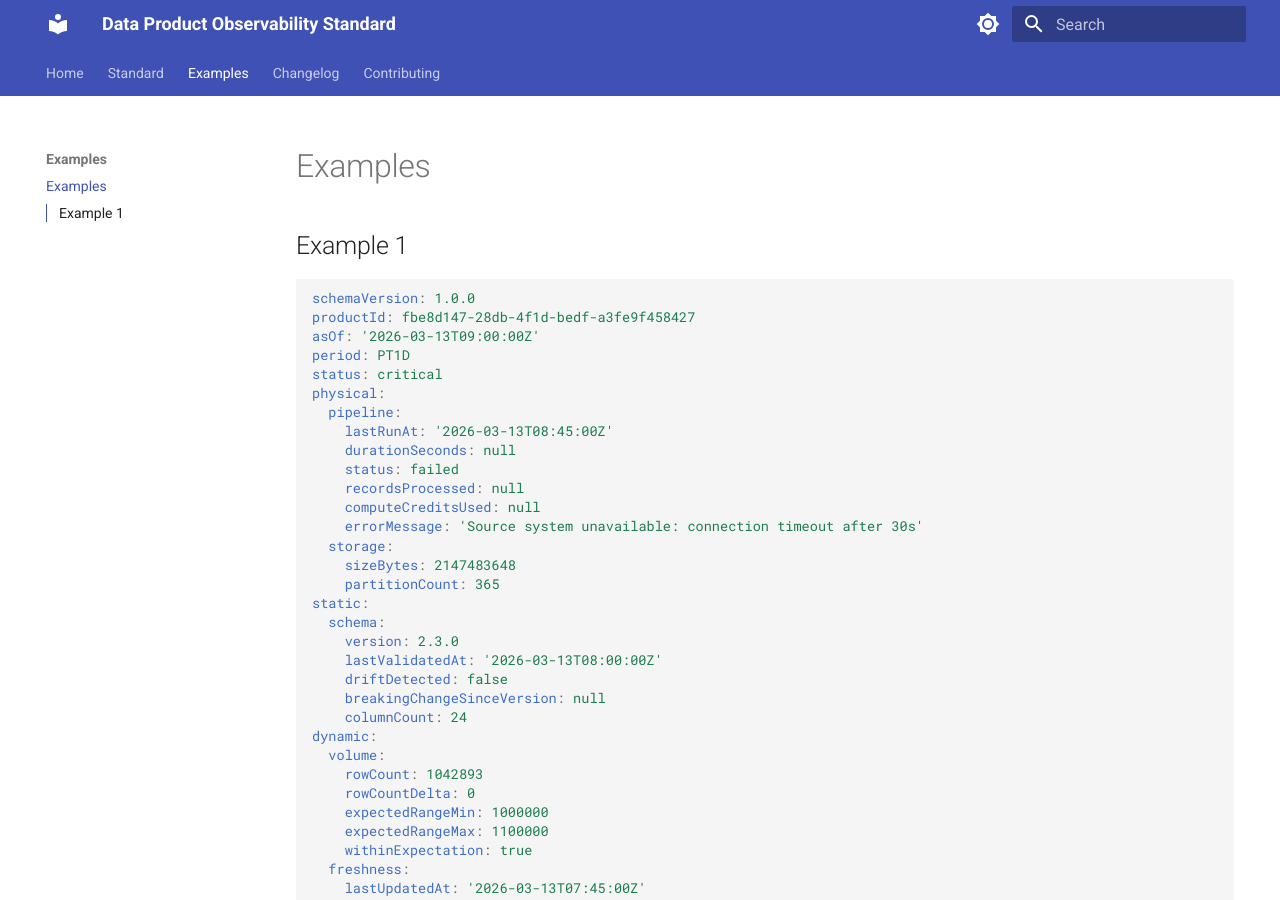
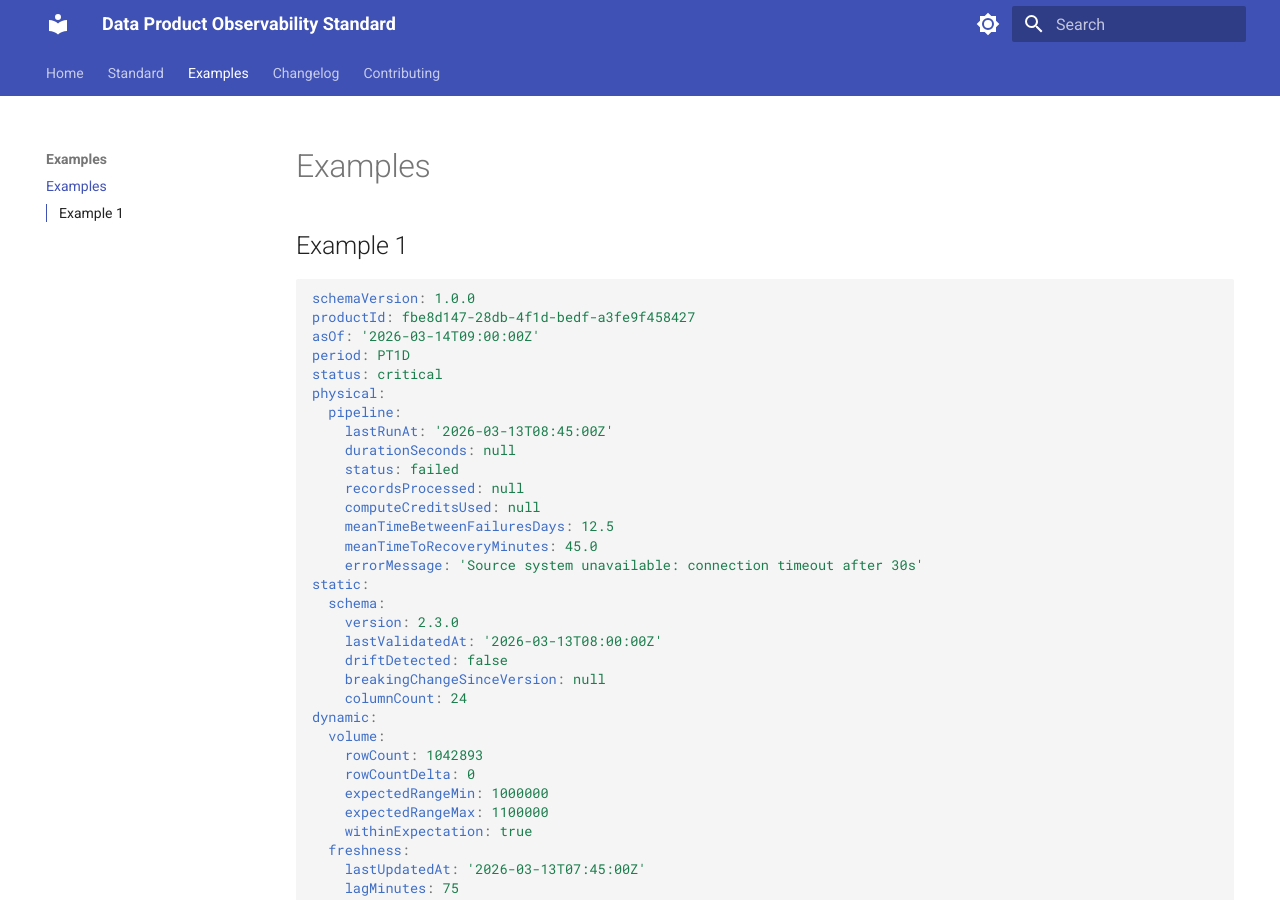
Before and after one commit to joaovicente/open-data-product-observability-standard, an MkDocs documentation site: the page built from docs/examples/README.md, in a window 1280 px wide and 900 px high. Built offline with MkDocs 1.6.1 and Material for MkDocs 9.7.7, drawn with Linux system fonts in a browser that asks for light colours; the version menu is left out.

Commit message:
Update physical metrics example and schema

````diff
--- a/docs/examples/README.md
+++ b/docs/examples/README.md
@@ -5,7 +5,7 @@
 ```yaml
 schemaVersion: 1.0.0
 productId: fbe8d147-28db-4f1d-bedf-a3fe9f458427
-asOf: '2026-03-13T09:00:00Z'
+asOf: '2026-03-14T09:00:00Z'
 period: PT1D
 status: critical
 physical:
@@ -15,10 +15,9 @@
     status: failed
     recordsProcessed: null
     computeCreditsUsed: null
+    meanTimeBetweenFailuresDays: 12.5
+    meanTimeToRecoveryMinutes: 45.0
     errorMessage: 'Source system unavailable: connection timeout after 30s'
-  storage:
-    sizeBytes: 2147483648
-    partitionCount: 365
 static:
   schema:
     version: 2.3.0
````
Also changed, not shown: docs/README.md (+4 -8 lines), 1 other file.
